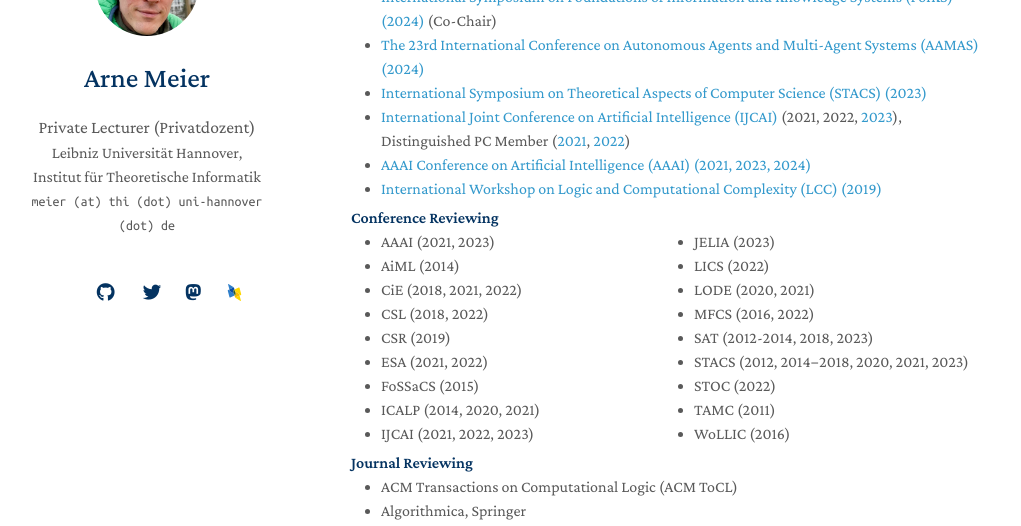
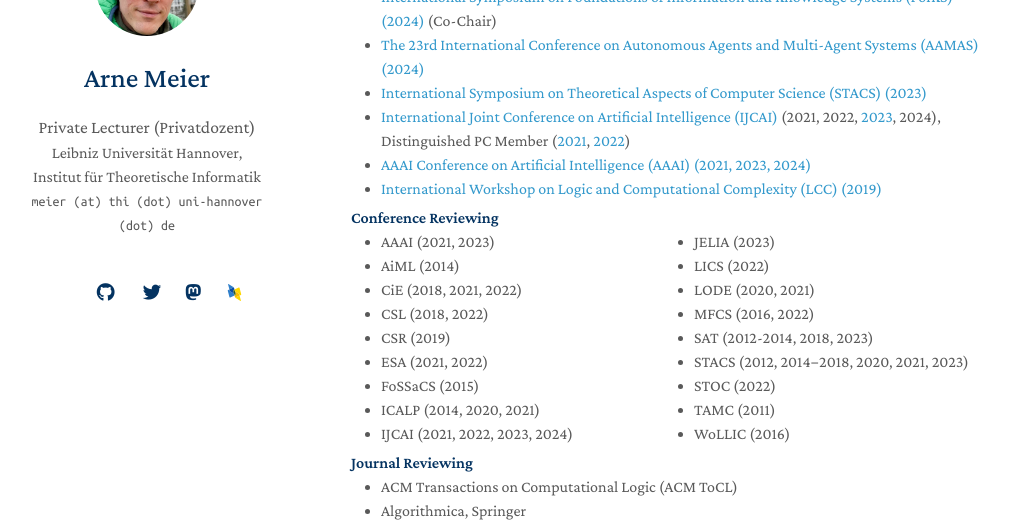
Before and after one commit to ArneMeier/ArneMeier.github.io, a Jekyll site: the page built from index.md, in a window 1280 px wide and 900 px high, scrolled down 932 px. Shown: the part 152-678 px from the top of the window, without its empty margins (129-1150 px from the left). Built offline with Jekyll 4.4.1, drawn with Linux system fonts in a browser that asks for light colours; nearby versions of some CDN libraries; a style sheet for code colours, icons or effects is not loaded; our own code applies the rules of GitHub Pages for plain Markdown files.

Commit message:
Update services.md

```diff
--- a/_includes/services.md
+++ b/_includes/services.md
@@ -6,7 +6,7 @@
   <li><autocolor><a href="https://foiks2024.github.io/index.html">International Symposium on Foundations of Information and Knowledge Systems (FoIKS) (2024)</a></autocolor> (Co-Chair)</li>
   <li><autocolor><a href="https://www.aamas2024-conference.auckland.ac.nz/">The 23rd International Conference on Autonomous Agents and Multi-Agent Systems (AAMAS) (2024)</a></autocolor></li>
   <li><autocolor><a href="https://www.conferences.uni-hamburg.de/event/272/">International Symposium on Theoretical Aspects of Computer Science (STACS) (2023)</a></autocolor></li>
-  <li><autocolor><a href="https://www.ijcai.org">International Joint Conference on Artificial Intelligence (IJCAI)</a> (2021, 2022, <a href="https://ijcai-23.org/pc-member-list/">2023</a>),<br /> Distinguished PC Member (<a href="https://twitter.com/IJCAIconf/status/1433178877782892553">2021</a>, <a href="https://twitter.com/ijcaiconf/status/1551838447450595329?s=10&t=6wYerji3d4yfMjwbLmbCyQ">2022</a>)</autocolor></li>
+  <li><autocolor><a href="https://www.ijcai.org">International Joint Conference on Artificial Intelligence (IJCAI)</a> (2021, 2022, <a href="https://ijcai-23.org/pc-member-list/">2023</a>, 2024),<br /> Distinguished PC Member (<a href="https://twitter.com/IJCAIconf/status/1433178877782892553">2021</a>, <a href="https://twitter.com/ijcaiconf/status/1551838447450595329?s=10&t=6wYerji3d4yfMjwbLmbCyQ">2022</a>)</autocolor></li>
   <li><autocolor><a href="https://aaai.org">AAAI Conference on Artificial Intelligence (AAAI) (2021, 2023, 2024)</a></autocolor></li>
   <li><autocolor><a href="https://www.cs.swansea.ac.uk/lcc/lcc2019.html">International Workshop on Logic and Computational Complexity (LCC) (2019)</a></autocolor></li>
 </ul>
@@ -22,7 +22,7 @@
   <li><autocolor>ESA</autocolor> (2021, 2022)</li>
   <li><autocolor>FoSSaCS</autocolor> (2015)</li>
   <li><autocolor>ICALP</autocolor> (2014, 2020, 2021)</li>
-  <li><autocolor>IJCAI</autocolor> (2021, 2022, 2023)</li>
+  <li><autocolor>IJCAI</autocolor> (2021, 2022, 2023, 2024)</li>
   <li><autocolor>JELIA</autocolor> (2023)</li>
   <li><autocolor>LICS</autocolor> (2022)</li>
   <li><autocolor>LODE</autocolor> (2020, 2021)</li>
```
